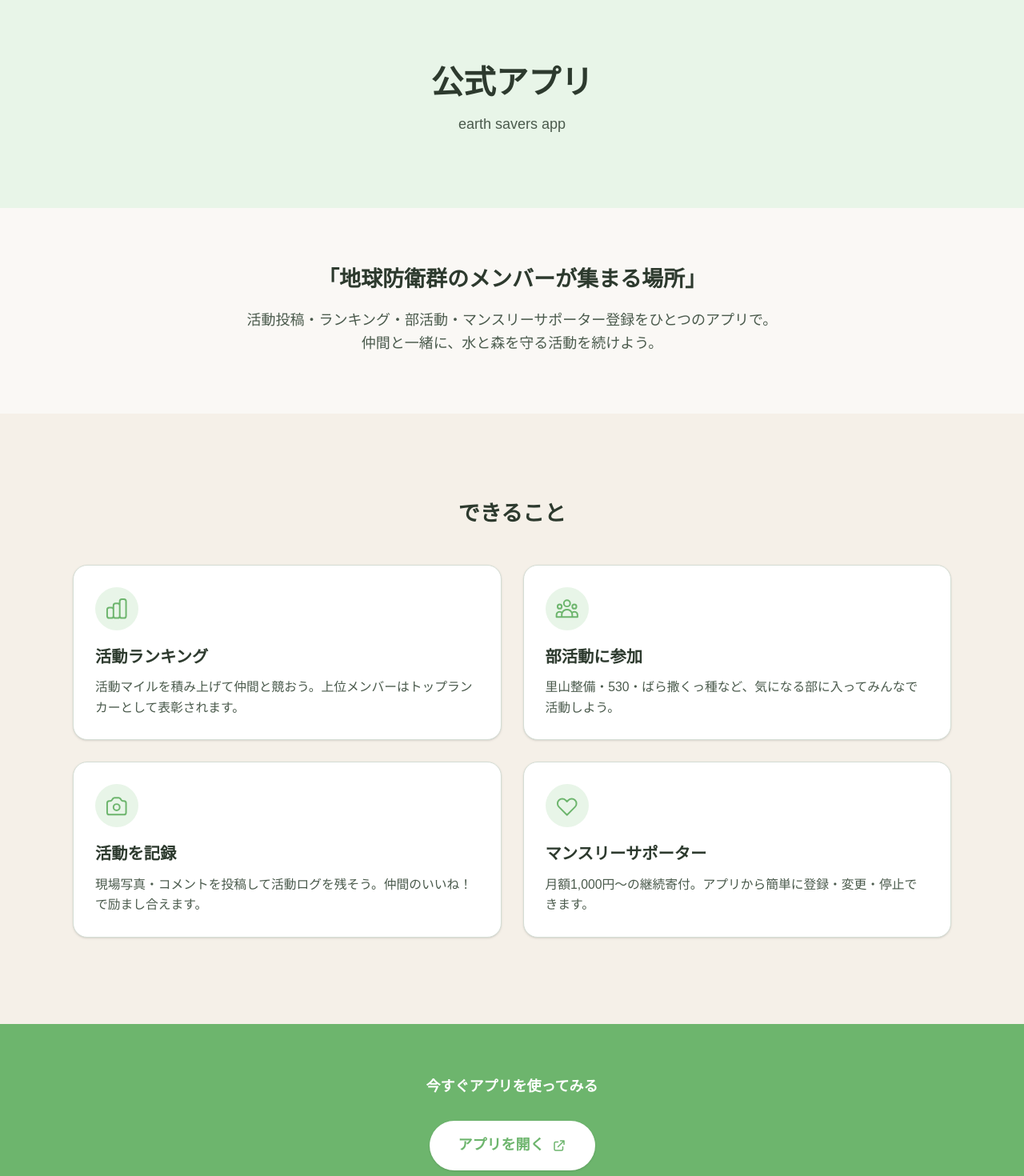
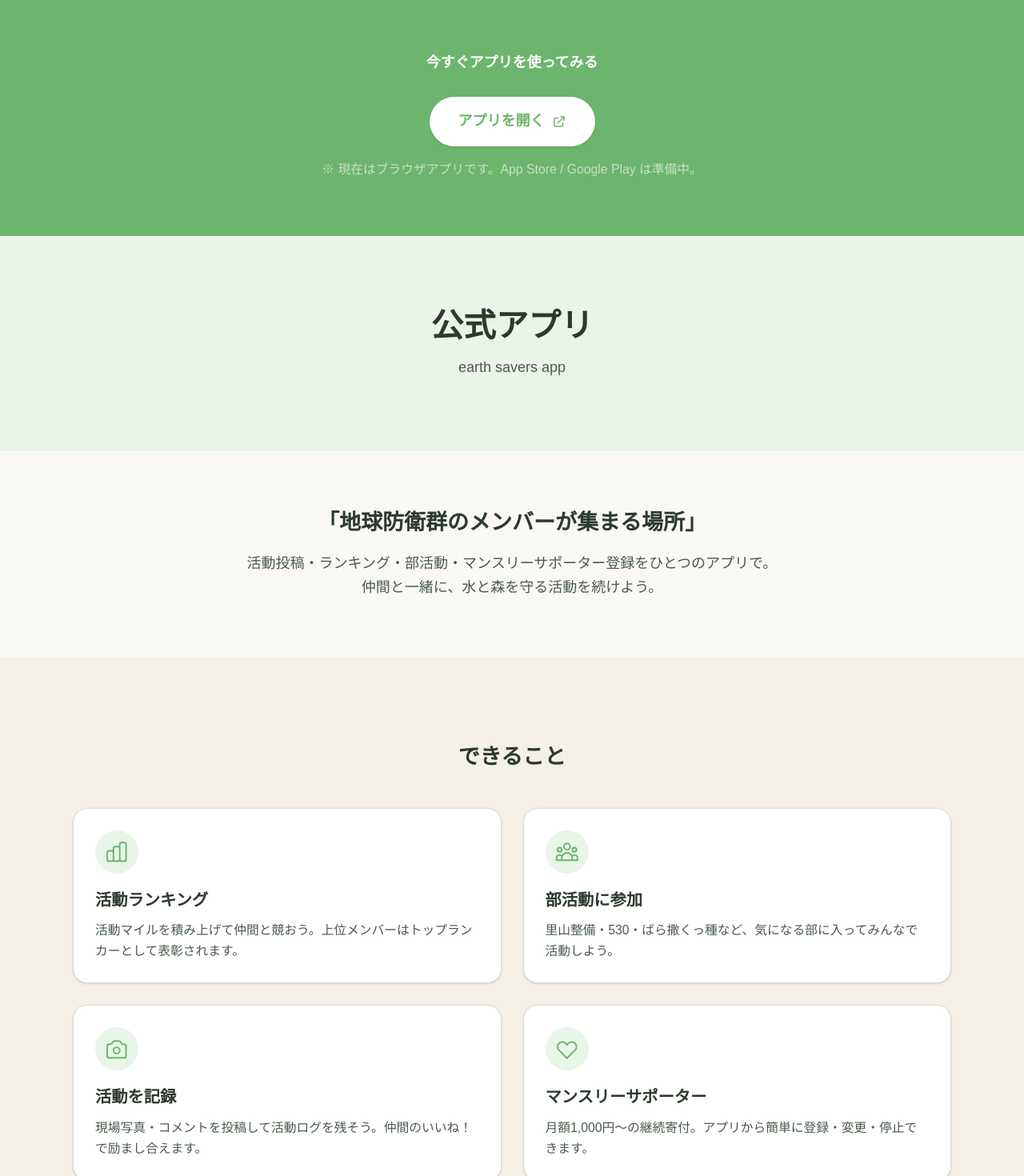
Before and after one commit to haitakamak-cmyk/earth-savers-web, a Next.js app: page /app-intro in a window 1280 px wide. Shown: the part 100-1570 px from the top of the page at 80% size. Built offline with nearby package versions, Linux system fonts and the light colour scheme; a web font is replaced by a local one.

Commit message:
変更内容

```diff
--- a/src/app/app-intro/page.tsx
+++ b/src/app/app-intro/page.tsx
@@ -99,6 +99,24 @@ const features = [
 export default function AppIntroPage() {
   return (
     <>
+      <section className="bg-wakakusa py-14 text-center sm:py-16">
+        <div className="mx-auto max-w-2xl px-4 sm:px-6">
+          <p className="font-semibold text-white">今すぐアプリを使ってみる</p>
+          <a
+            href={APP_URL}
+            target="_blank"
+            rel="noopener noreferrer"
+            className="mt-6 inline-flex items-center gap-2 rounded-full bg-white px-8 py-3.5 font-semibold text-wakakusa shadow-sm transition-opacity hover:opacity-90"
+          >
+            アプリを開く
+            <ExternalLinkIcon className="h-4 w-4 shrink-0" />
+          </a>
+          <p className="mt-4 text-sm text-white/60">
+            ※ 現在はブラウザアプリです。App Store / Google Play は準備中。
+          </p>
+        </div>
+      </section>
+
       <section className="bg-wakakusa-light py-16 text-center sm:py-20">
         <div className="mx-auto max-w-3xl px-4 sm:px-6">
           <h1 className="font-serif text-3xl font-bold text-text-primary sm:text-4xl">
@@ -144,24 +162,6 @@ export default function AppIntroPage() {
           </div>
         </div>
       </section>
-
-      <section className="bg-wakakusa py-14 text-center">
-        <div className="mx-auto max-w-2xl px-4 sm:px-6">
-          <p className="font-semibold text-white">今すぐアプリを使ってみる</p>
-          <a
-            href={APP_URL}
-            target="_blank"
-            rel="noopener noreferrer"
-            className="mt-6 inline-flex items-center gap-2 rounded-full bg-white px-8 py-3.5 font-semibold text-wakakusa shadow-sm transition-opacity hover:opacity-90"
-          >
-            アプリを開く
-            <ExternalLinkIcon className="h-4 w-4 shrink-0" />
-          </a>
-          <p className="mt-4 text-sm text-white/60">
-            ※ 現在はブラウザアプリです。App Store / Google Play は準備中。
-          </p>
-        </div>
-      </section>
     </>
   );
 }
--- a/src/app/shop/page.tsx
+++ b/src/app/shop/page.tsx
@@ -51,7 +51,7 @@ export default function ShopPage() {
             「お買い物が、地球を守る支援になる」
           </h2>
           <p className="mt-4 leading-relaxed text-text-secondary">
-            地球防衛群ショップは、自然に還る素材・環境負荷を抑えたプロダクトを厳選したオンラインショップです。
+            地球防衛群ショップは、自然に還る素材・環境負荷を抑えた<br />プロダクトを厳選したオンラインショップです。
             <br />
             購入金額の一部が地球防衛群の活動支援に充てられます。
           </p>
@@ -61,9 +61,10 @@ export default function ShopPage() {
       <section className="bg-ivory-warm py-16 sm:py-24">
         <div className="mx-auto max-w-lg px-4 text-center sm:px-6">
           <div className="rounded-2xl border-2 border-wakakusa/30 bg-white p-8 shadow-sm">
-            <p className="text-xl font-bold text-text-primary">Back Nature Store</p>
+            <p className="text-xl font-bold text-text-primary">地球防衛群オンライショップ</p>
             <p className="mt-4 text-sm leading-relaxed text-text-secondary">
-              自然素材・無添加・サステナブルにこだわったプロダクトを届けるオンラインショップ
+              自然素材・無添加・サステナブルにこだわった<br />
+              プロダクトを届けるオンラインショップ
             </p>
             <a
               href={SHOP_URL}
```
